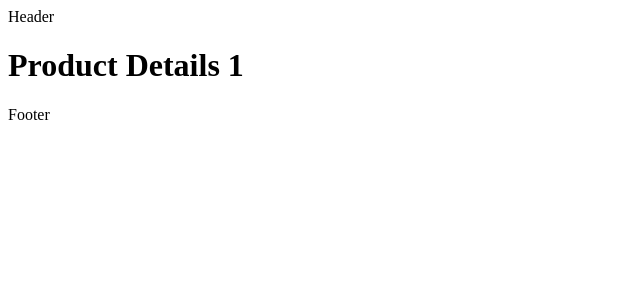
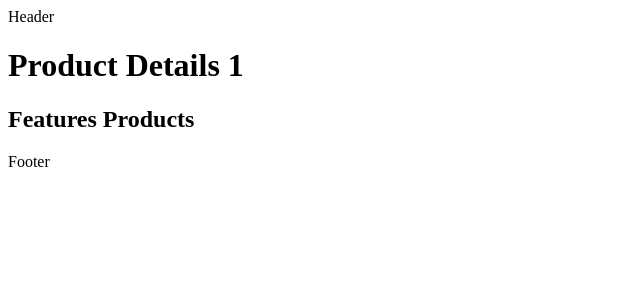
Before and after one commit to sufiyaanusmani/Next-JS-Course, a Next.js app: page /products/1 in a window 1280 px wide. Shown: the top 300 px of the page, without its empty margins (0-640 px from the left). Built offline with nearby package versions, Linux system fonts and the light colour scheme.

Commit message:
15 - Nested Layouts

```diff
--- /dev/null
+++ b/src/app/products/[productID]/layout.tsx
@@ -0,0 +1,12 @@
+export default function RootLayout({
+  children,
+}: {
+  children: React.ReactNode;
+}) {
+  return (
+    <div>
+      {children}
+      <h2>Features Products</h2>
+    </div>
+  );
+}
```
